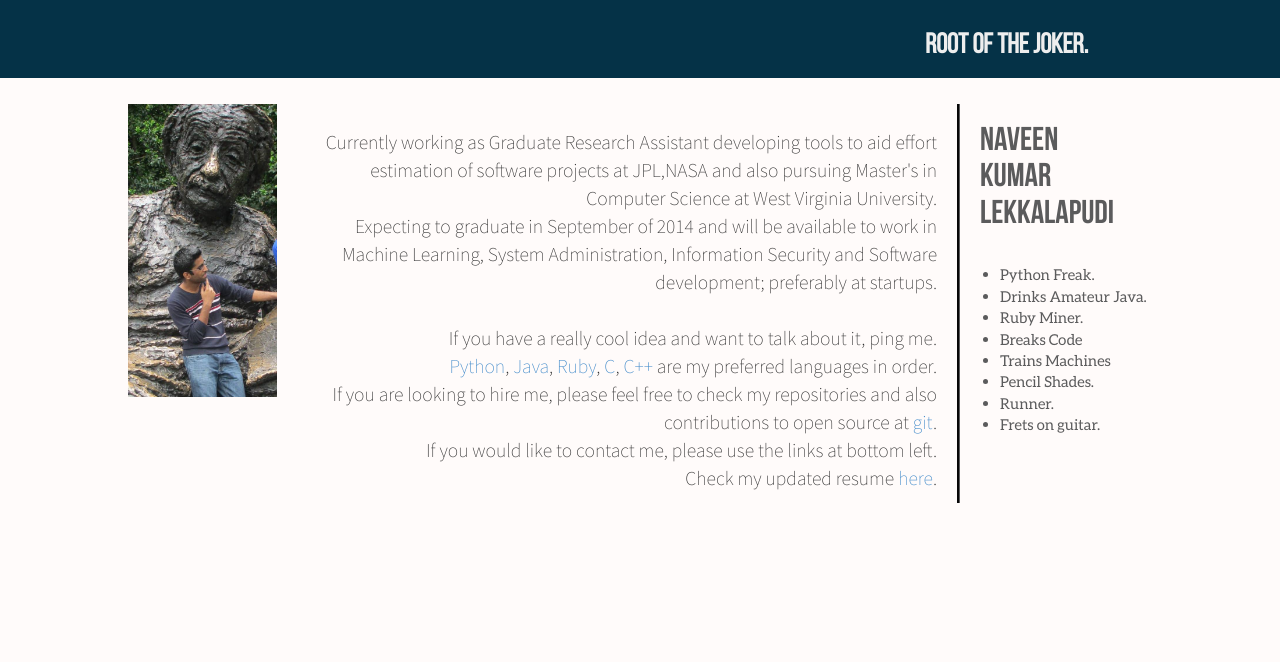
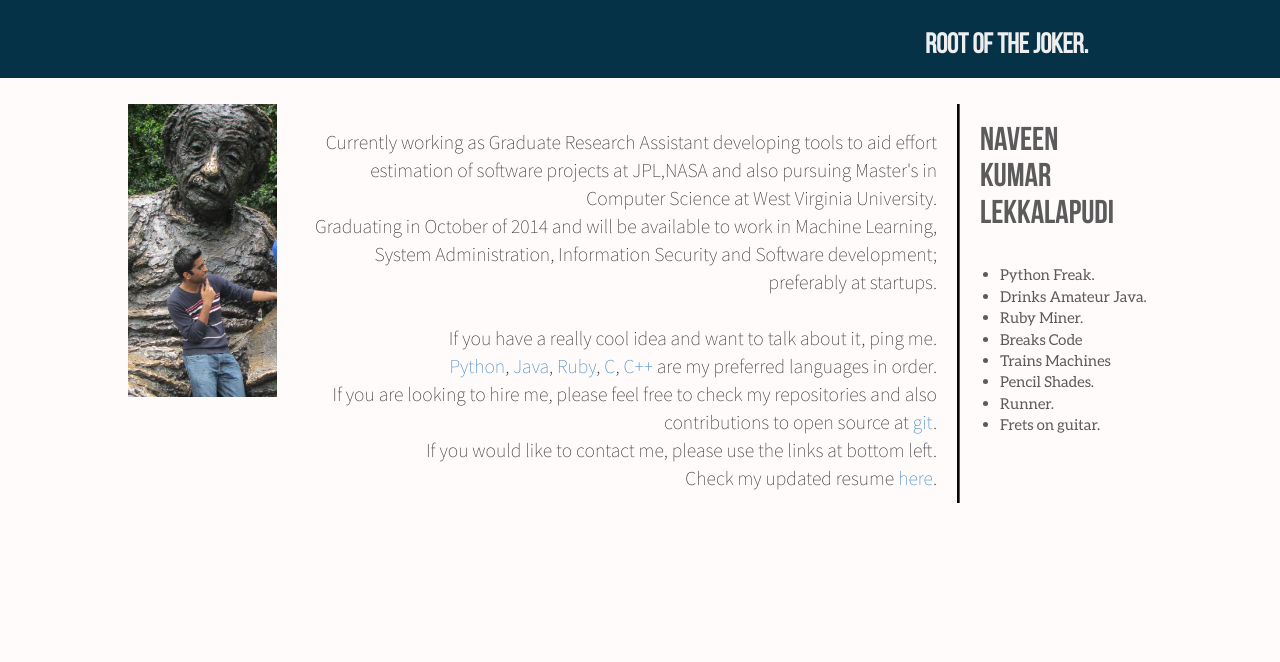
Before and after one commit to nave91/persona, a plain HTML site: page index.html in a window 1280 px wide. Shown: the top 662 px of the page. Drawn offline with Linux system fonts and the light colour scheme.

Commit message:
changing grad date

```diff
--- a/index.html
+++ b/index.html
@@ -19,7 +19,7 @@
                 Currently working as Graduate Research Assistant developing tools to aid effort estimation of
                 software projects at JPL,NASA and also pursuing Master's in Computer Science at
                 West Virginia University. <br>
-                Expecting to graduate in September of 2014 and will be available to work in Machine Learning,
+                Graduating in October of 2014 and will be available to work in Machine Learning,
                 System Administration, Information Security and Software development; preferably at startups.<br><br>
                 If you have a really cool idea and want to talk about it, ping me.<br>
                 <a href="https://www.python.org/">Python</a>, <a href="http://www.java.com/">Java</a>,
```
